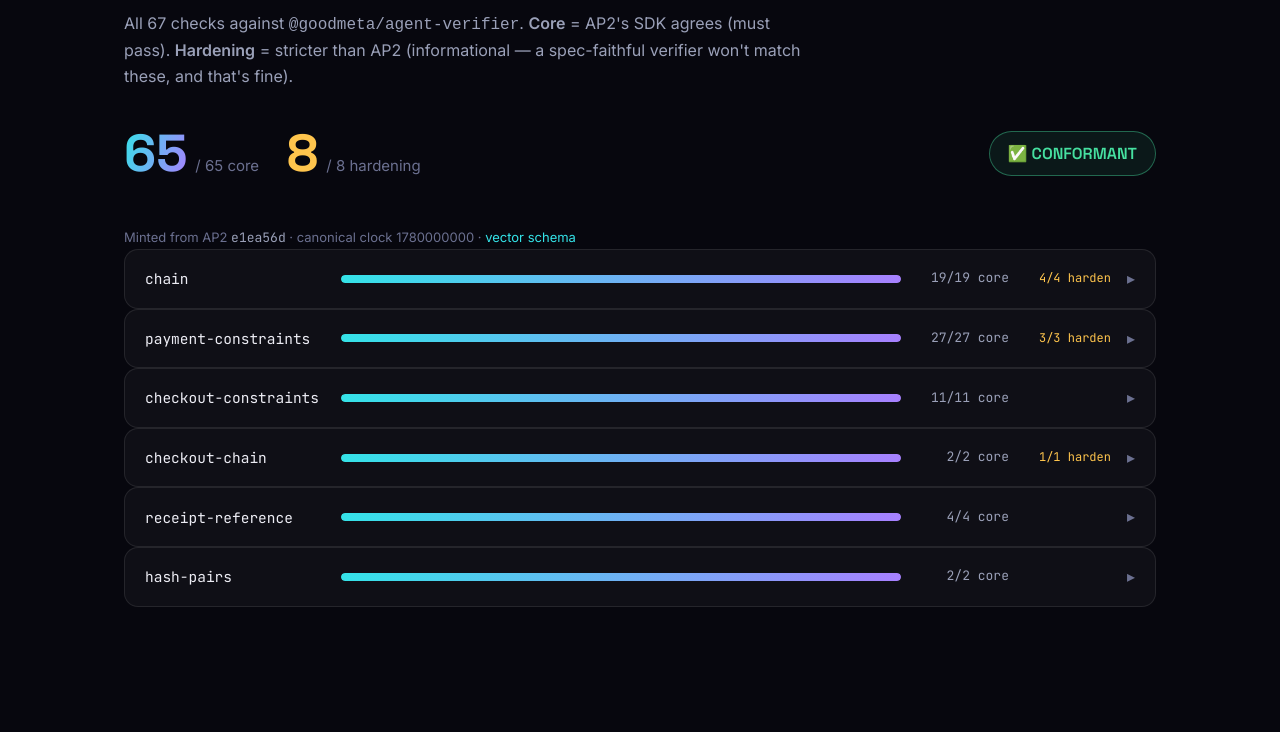
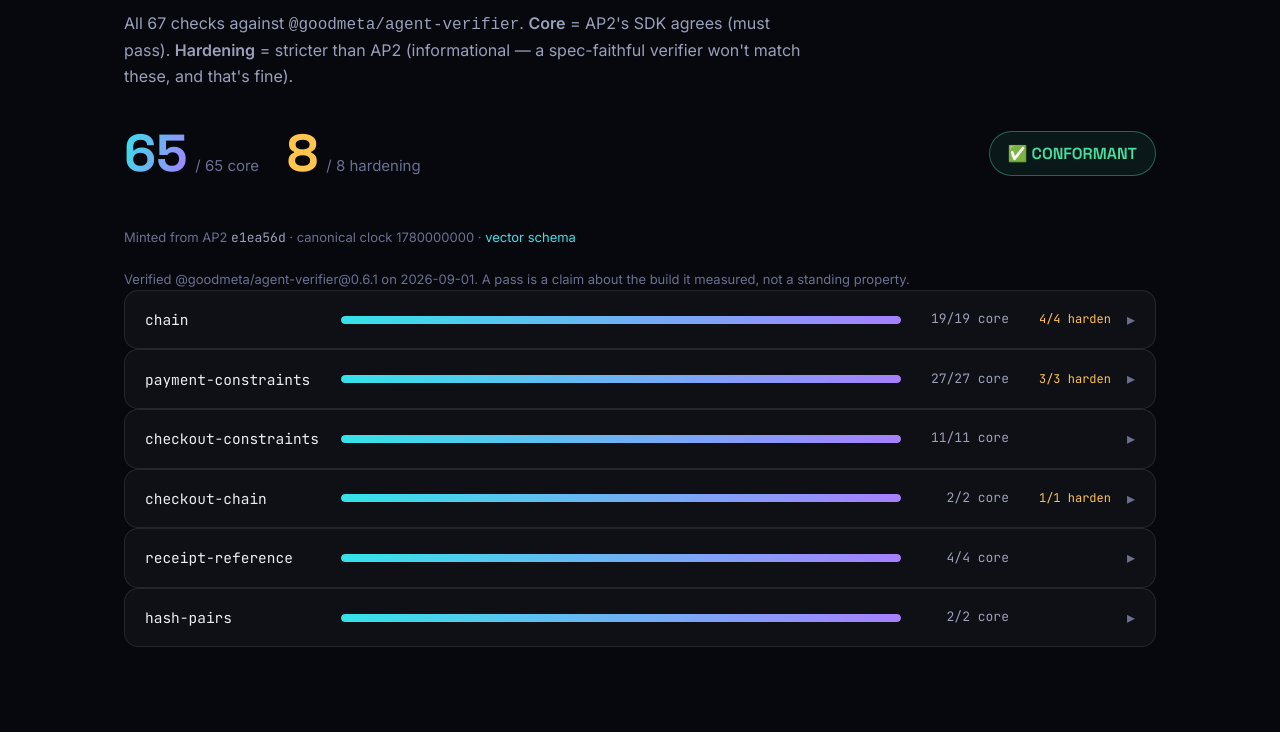
Before and after one commit to goodmeta/ap2-conformance, a website: page site/index.html in a window 1280 px wide. Shown: the part 3162-3894 px from the top of the page. Drawn offline with Linux system fonts and the light colour scheme.

Commit message:
Say which build the site verified, and when
The page reported 65/65 core and 8/8 hardening without naming the version it
measured. A conformance badge that does not say WHICH build it verified keeps
asserting "conformant" long after that build has moved on, and a reader has no
way to tell a fresh result from a stale one. The pin sat at 0.6.0 while 0.6.1
was live today and the page would have looked identical either way.

gen-data.ts now reads the version from package.json rather than taking it by
hand, so it cannot fall out of step with what is installed, and records the
generation date. The provenance line renders both, with the point stated
plainly: a pass is a claim about the build it measured, not a standing property.

Pairs with drift.yml, which runs the suite weekly against the latest published
version. One says what was verified, the other notices when that stops being
current.

Verified: tsc, tsc -p tsconfig.api.json, audit and the suite all clean; every
element id the script targets exists in the markup.

```diff
--- a/site/app.js
+++ b/site/app.js
@@ -8,6 +8,11 @@
   /* ---------- hero + provenance ---------- */
   $("#heroCount").textContent = String(DATA.results.length || 67);
   if (DATA.ap2Commit) $("#provCommit").textContent = DATA.ap2Commit.slice(0, 7);
+  // Name the build under test. A badge that does not say WHICH version it
+  // verified keeps asserting "conformant" long after that version moved on, and
+  // a reader has no way to tell.
+  if (DATA.verifierVersion) $("#provVerifier").textContent = `@goodmeta/agent-verifier@${DATA.verifierVersion}`;
+  if (DATA.generatedAt) $("#provDate").textContent = DATA.generatedAt;
 
   /* ---------- matrix ---------- */
   const CATEGORY_ORDER = ["chain", "payment-constraints", "checkout-constraints", "checkout-chain", "receipt-reference", "hash-pairs"];
--- a/site/data.js
+++ b/site/data.js
@@ -1,6 +1,8 @@
 // Generated by site/gen-data.ts — do not edit by hand. Run: npm run gen:site
 window.__AP2_CONFORMANCE__ = {
   "generatedFor": "@goodmeta/agent-verifier (reference adapter)",
+  "verifierVersion": "0.6.1",
+  "generatedAt": "2026-09-01",
   "ap2Commit": "e1ea56db72a6385bce3e5c1112b3a56ce60acb43",
   "results": [
     {
--- a/site/index.html
+++ b/site/index.html
@@ -127,6 +127,7 @@
       </div>
       <div class="matrix" id="matrix"><!-- category rows injected --></div>
       <p class="prov reveal">Minted from AP2 <code id="provCommit">e1ea56d</code> · canonical clock 1780000000 · <a href="https://github.com/goodmeta/ap2-conformance/blob/main/VECTORS.md" target="_blank" rel="noopener">vector schema</a></p>
+      <p class="prov reveal">Verified <span id="provVerifier">@goodmeta/agent-verifier</span> on <span id="provDate">—</span>. A pass is a claim about the build it measured, not a standing property.</p>
     </section>
 
     <!-- RUN -->
```
Also changed, not shown: site/gen-data.ts (+14 -1 lines).
